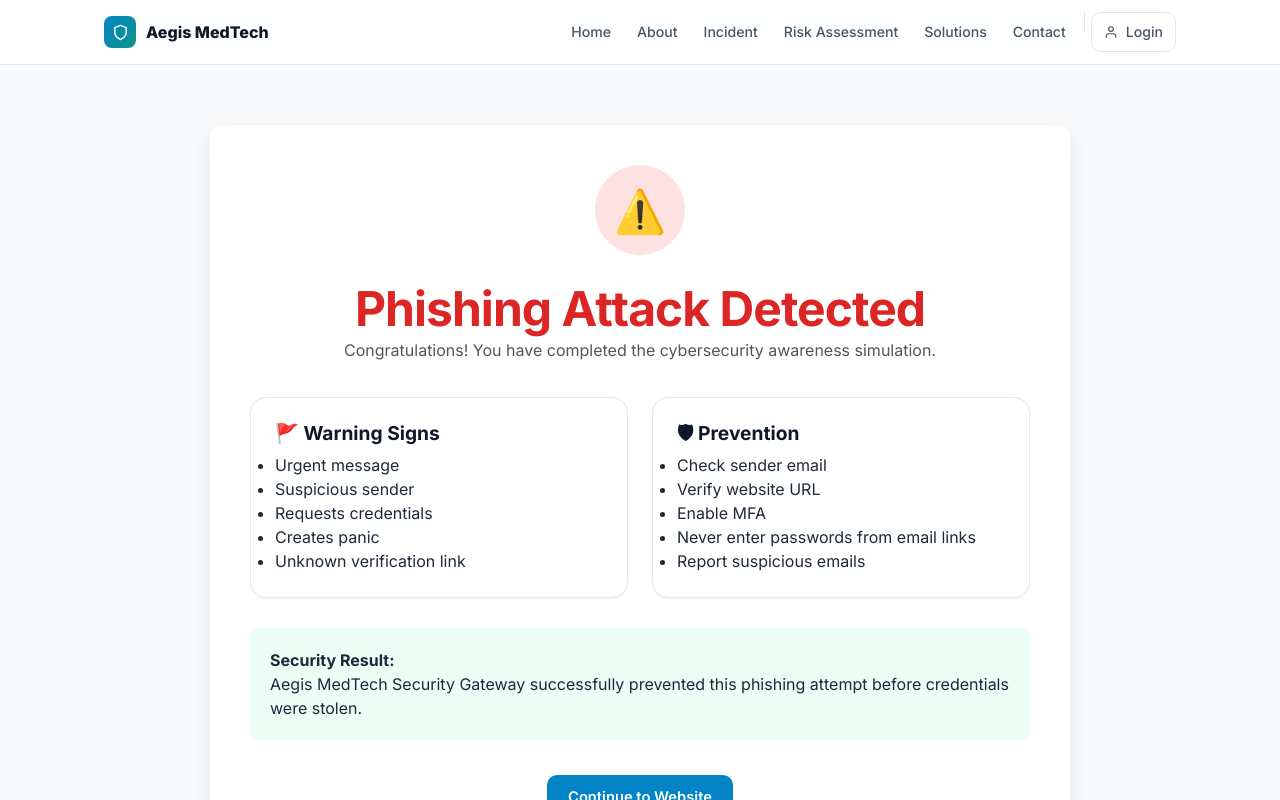
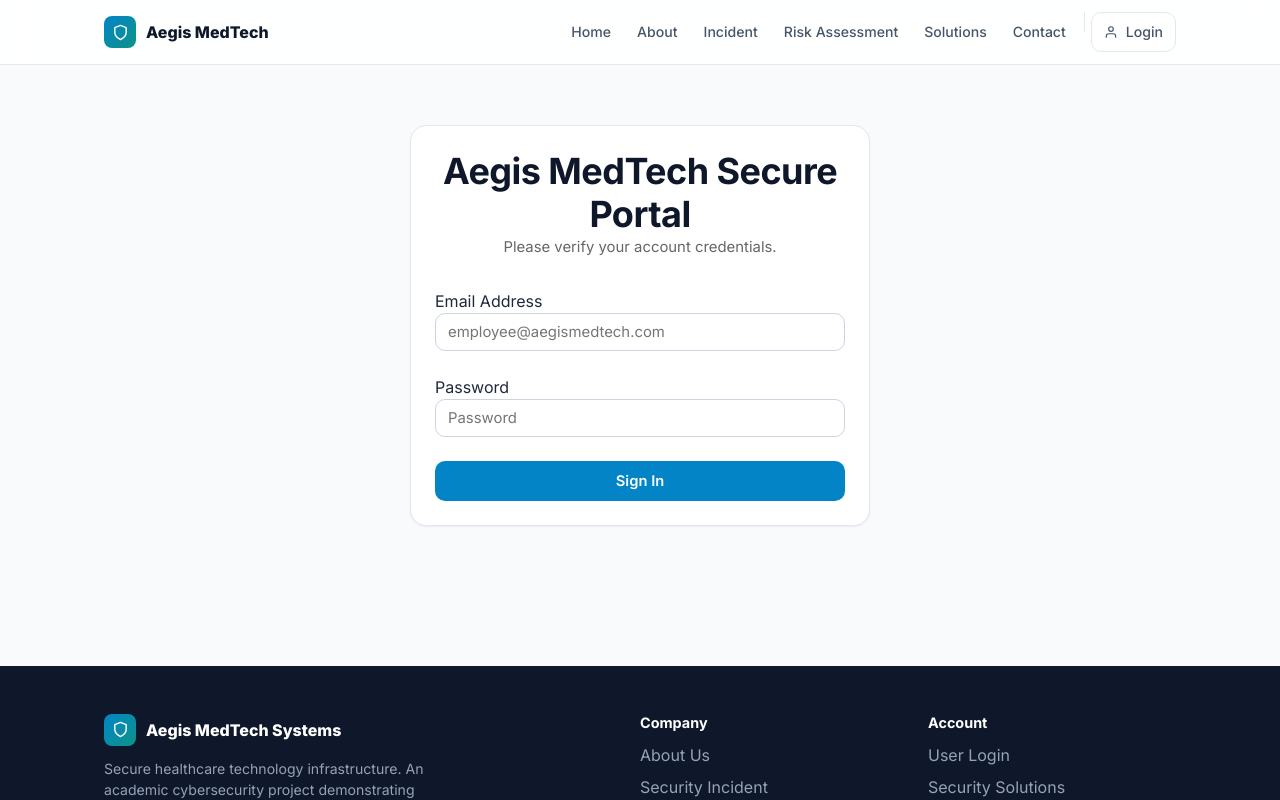
Before and after one commit to noman-78/aegis-medtech, a React (Vite) app: page /phishing-simulation in a window 1280 px wide. Both pictures are taken after a click on the button "Verify Account". Shown: the top 800 px of the page. Built offline with nearby package versions, Linux system fonts and the light colour scheme.

Commit message:
Improved phishing awareness simulation with fake login page

```diff
--- a/src/pages/PhishingSimulation.tsx
+++ b/src/pages/PhishingSimulation.tsx
@@ -2,9 +2,12 @@ import { useState } from "react";
 import { Link } from "react-router-dom";
 
 export default function PhishingSimulation() {
-  const [detected, setDetected] = useState(false);
 
-  if (detected) {
+  const [step, setStep] = useState<"email" | "login" | "result">("email");
+  const [email, setEmail] = useState("");
+  const [password, setPassword] = useState("");
+
+  if (step === "result") {
     return (
       <div className="container" style={{ padding: "60px 20px", maxWidth: 900 }}>
 
@@ -33,43 +36,84 @@ export default function PhishingSimulation() {
           </div>
 
           <h1 style={{ textAlign: "center", color: "#dc2626" }}>
-            Phishing Attack Detected
+            Phishing Simulation Complete
           </h1>
 
           <p
             style={{
               textAlign: "center",
               color: "#555",
-              marginBottom: 35
+              marginBottom: 30
             }}
           >
-            Congratulations! You have completed the cybersecurity awareness simulation.
+            This was a fake phishing website created for cybersecurity awareness.
           </p>
+
+          <div
+            style={{
+              background: "#fff7ed",
+              border: "1px solid #fdba74",
+              padding: 20,
+              borderRadius: 8,
+              marginBottom: 30
+            }}
+          >
+
+            <strong>Simulation Result</strong>
+
+            <br /><br />
+
+            Email Entered:
+
+            <br />
+
+            <strong>{email || "Not entered"}</strong>
+
+            <br /><br />
+
+            Password:
+
+            <strong>
+              {" "}
+              {password ? "••••••••" : "Not entered"}
+            </strong>
+
+            <br /><br />
+
+            <span style={{ color: "green" }}>
+              ✓ No credentials were stored. This was only an educational simulation.
+            </span>
+
+          </div>
 
           <div className="grid g2">
 
             <div className="card">
+
               <h3>🚩 Warning Signs</h3>
 
               <ul>
-                <li>Urgent message</li>
+                <li>Urgent email</li>
                 <li>Suspicious sender</li>
-                <li>Requests credentials</li>
-                <li>Creates panic</li>
+                <li>Requested login credentials</li>
+                <li>Threatened account suspension</li>
                 <li>Unknown verification link</li>
               </ul>
+
             </div>
 
             <div className="card">
+
               <h3>🛡 Prevention</h3>
 
               <ul>
-                <li>Check sender email</li>
-                <li>Verify website URL</li>
+                <li>Verify sender email</li>
+                <li>Check website URL</li>
                 <li>Enable MFA</li>
-                <li>Never enter passwords from email links</li>
+                <li>Never log in from email links</li>
                 <li>Report suspicious emails</li>
               </ul>
+
             </div>
 
           </div>
@@ -82,17 +126,18 @@ export default function PhishingSimulation() {
               borderRadius: 8
             }}
           >
-            <strong>Security Result:</strong><br />
 
-            Aegis MedTech Security Gateway successfully prevented this phishing attempt before credentials were stolen.
+            <strong>Security Result:</strong>
+
+            <br />
+
+            Aegis MedTech successfully detected and blocked this simulated phishing attack before credentials could be stolen.
+
           </div>
 
           <div style={{ textAlign: "center", marginTop: 35 }}>
 
-            <Link
-              to="/"
-              className="btn btn-primary"
-            >
+            <Link to="/" className="btn btn-primary">
               Continue to Website
             </Link>
 
@@ -104,7 +149,70 @@ export default function PhishingSimulation() {
     );
   }
 
-  return (
+  if (step === "login") {
+
+    return (
+
+      <div className="container" style={{ maxWidth: 500, padding: "60px 20px" }}>
+
+        <div className="card">
+
+          <h2 style={{ textAlign: "center" }}>
+            Aegis MedTech Secure Portal
+          </h2>
+
+          <p
+            style={{
+              textAlign: "center",
+              color: "#666",
+              marginBottom: 30
+            }}
+          >
+            Please verify your account credentials.
+          </p>
+
+          <label>Email Address</label>
+
+          <input
+            className="input"
+            type="email"
+            value={email}
+            onChange={(e)=>setEmail(e.target.value)}
+            placeholder="employee@aegismedtech.com"
+          />
+
+          <br /><br />
+
+          <label>Password</label>
+
+          <input
+            className="input"
+            type="password"
+            value={password}
+            onChange={(e)=>setPassword(e.target.value)}
+            placeholder="Password"
+          />
+
+          <br /><br />
+
+          <button
+            className="btn btn-primary"
+            style={{ width:"100%" }}
+            onClick={()=>setStep("result")}
+          >
+            Sign In
+          </button>
+
+        </div>
+
+      </div>
+
+    );
+
+  }
+
+  // PART B CONTINUES BELOW
+    return (
     <div
       style={{
         background: "#f3f4f6",
@@ -138,11 +246,17 @@ export default function PhishingSimulation() {
 
         <div style={{ padding: 30 }}>
 
-          <p><strong>From:</strong> IT Support &lt;support@aegis-security-alert.com&gt;</p>
+          <p>
+            <strong>From:</strong> IT Support &lt;support@aegis-security-alert.com&gt;
+          </p>
 
-          <p><strong>To:</strong> employee@aegismedtech.com</p>
+          <p>
+            <strong>To:</strong> employee@aegismedtech.com
+          </p>
 
-          <p><strong>Subject:</strong> Urgent: Verify Your Account</p>
+          <p>
+            <strong>Subject:</strong> Urgent: Verify Your Account
+          </p>
 
           <hr style={{ margin: "20px 0" }} />
 
@@ -162,11 +276,25 @@ export default function PhishingSimulation() {
             Failure to verify may result in temporary loss of email access.
           </p>
 
+          <div
+            style={{
+              background: "#fef3c7",
+              border: "1px solid #f59e0b",
+              padding: 15,
+              borderRadius: 8,
+              margin: "25px 0"
+            }}
+          >
+            <strong>Security Notice</strong>
+            <br />
+            Click the button below to verify your corporate account.
+          </div>
+
           <div style={{ textAlign: "center", margin: "35px 0" }}>
 
             <button
               className="btn btn-primary"
-              onClick={() => setDetected(true)}
+              onClick={() => setStep("login")}
             >
               Verify Account
             </button>
@@ -174,7 +302,8 @@ export default function PhishingSimulation() {
           </div>
 
           <p style={{ color: "#888", fontSize: ".9rem" }}>
-            IT Security Department<br />
+            IT Security Department
+            <br />
             Aegis MedTech Systems
           </p>
 
```
